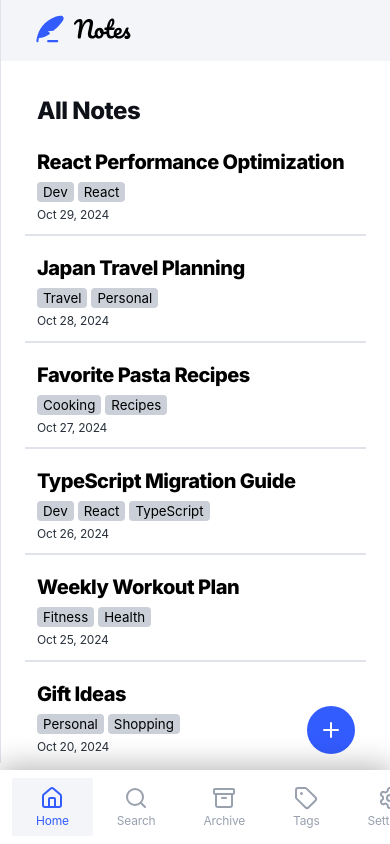
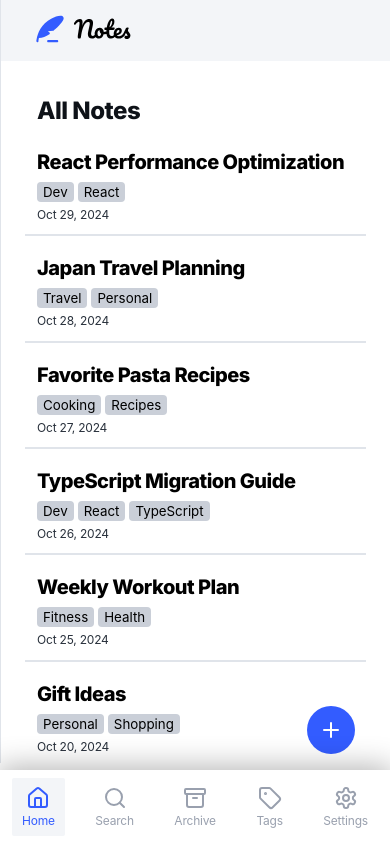
Before and after one commit to orafael93/note-taking, a React (Vite) app: page / in a window 390 px wide. Built offline with nearby package versions, Linux system fonts and the light colour scheme; a web font is replaced by a local one.

Commit message:
feat: decrease the padding of the icons on bottom navigation on mobile

```diff
--- a/src/components/Navigation/BottomNavigation/styles.ts
+++ b/src/components/Navigation/BottomNavigation/styles.ts
@@ -5,7 +5,7 @@ export const Nav = styled.nav`
 
   @media (max-width: 1024px) {
     display: flex;
-    justify-content: space-around;
+    justify-content: space-between;
     align-items: center;
 
     position: fixed;
@@ -44,4 +44,8 @@ export const NavButton = styled.button<{ active?: boolean }>`
   padding: 8px 24px;
 
   border-radius: 2px;
+
+  @media (max-width: 1024px) {
+    padding: 8px 10px;
+  }
 `;
```
